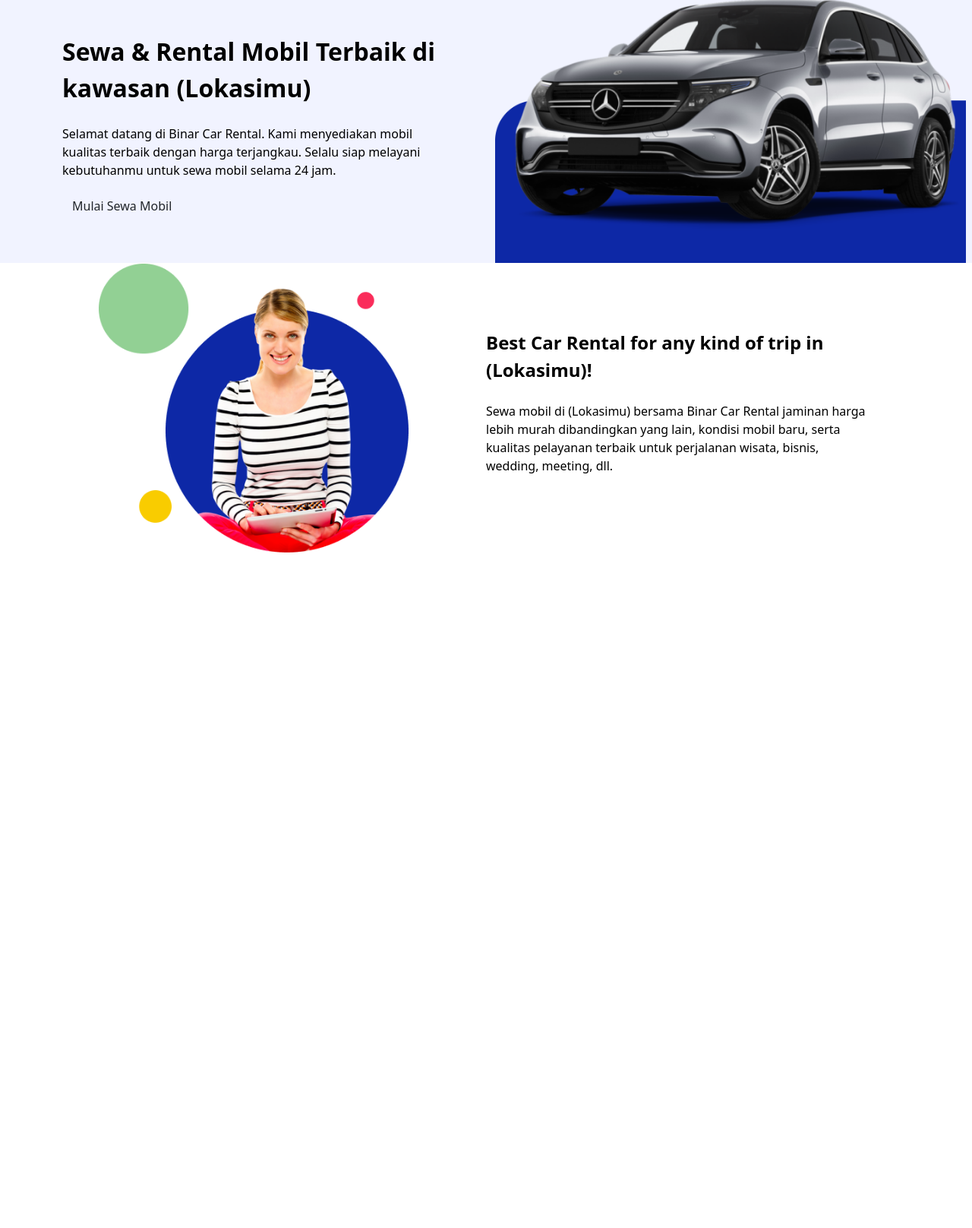
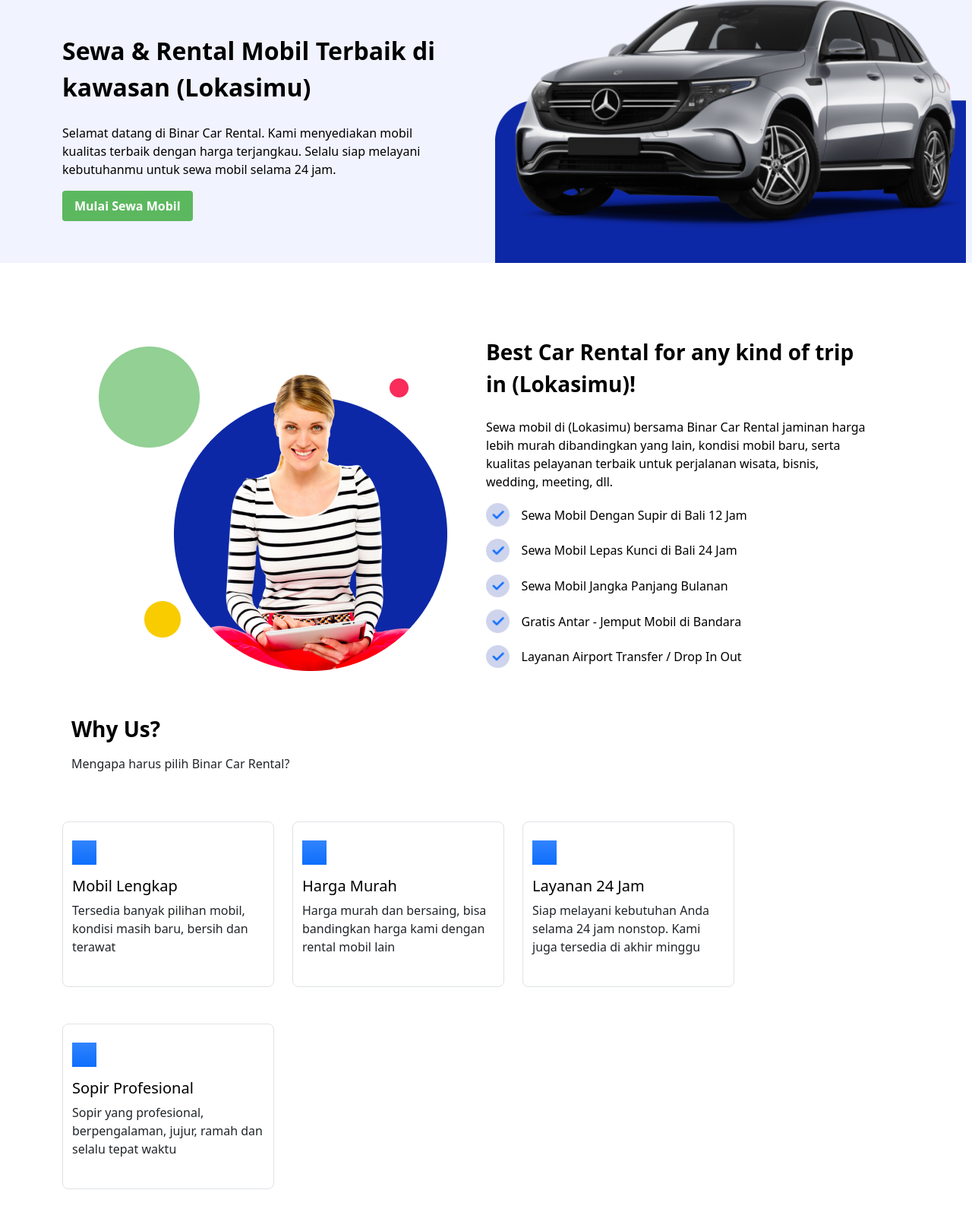
Before and after one commit to ryanlikestocode44/Binar-Challenges, a plain HTML site: page index.html in a window 1280 px wide. Shown: the part 108-1724 px from the top of the page at 76% size. Before the commit the page ends 835 px from the top, so only its background shows below. Drawn offline with nearby package versions, Linux system fonts and the light colour scheme.

Commit message:
Huge changes to index.html and custom.css

```diff
--- a/custom.css
+++ b/custom.css
@@ -1,15 +1,53 @@
+:root {
+  --heading: #F1F3FF;
+  --btn-font-weight: 600;
+  --btn-color: white;
+  --btn-bg: #5CB85F;
+  --btn-hover-bg: #449b47;
+  --btn-hover-color: white;
+  --btn-focus-shadow-rgb: #377f3a;
+  --btn-active-color: white;
+  --btn-active-bg: #377f3a;
+  --primary: #0D28A6;
+}
+
 .bg-heading {
-  background-color: #F1F3FF;
+  background-color: var(--heading);
+}
+
+.btn-button {
+  background-color: var(--btn-bg);
+  font-weight: var(--btn-font-weight);
+  color: var(--btn-color);
+  border-radius: .25rem;
+  border: none;
+  padding: 0 1rem;
+}
+.btn-button:hover {
+  background-color: var(--btn-hover-bg);
+  color: var(--btn-hover-color);
+}
+.btn-button:active {
+  background-color: var(--btn-active-bg);
+  color: var(--btn-active-color);
+}
+.btn-button:focus {
+  box-shadow: 0 0 0 0.2rem rgba(var(--btn-focus))
+}
+
+.mb-7 {
+  margin-bottom: 6rem;
 }
 
 .ms-n5 {
   margin-left: -4rem;
 }
 
-.bg-button {
-  background-color: #5CB85F;
-}
 
 .ms-50 {
   margin-left: 5rem;
 }
+
+.w-6 {
+  width: 6%;
+}
--- a/index.html
+++ b/index.html
@@ -8,7 +8,7 @@
 	<link href="https://cdn.jsdelivr.net/npm/bootstrap@5.3.3/dist/css/bootstrap.min.css" rel="stylesheet" integrity="sha384-QWTKZyjpPEjISv5WaRU9OFeRpok6YctnYmDr5pNlyT2bRjXh0JMhjY6hW+ALEwIH" crossorigin="anonymous">
 </head>
 <body class="overflow-x-hidden">
-	<header class="bg-heading">
+	<header class="bg-heading mb-7">
 		<section class="container">
 			<nav class="d-flex flex-wrap justify-content-center py-3 mb-4">
 				<a href="/" class="d-flex align-items-center mb-3 mb-md-0 me-md-auto link-body-emphasis text-decoration-none">
@@ -19,7 +19,7 @@
 					<li class="nav-item"><a href="#" class="nav-link text-black">Why Us</a></li>
 					<li class="nav-item"><a href="#" class="nav-link text-black">Testimonial</a></li>
 					<li class="nav-item"><a href="#" class="nav-link text-black">FAQ</a></li>
-					<button type="button" class="btn bg-button text-white">Register</button>
+					<button type="button" class="btn-button">Register</button>
 				</ul>
 			</nav>
 		</section>
@@ -28,7 +28,7 @@
 				<div class="col-md-7 text-black w-50">
 					<h2 class="featurette-heading fw-bold lh-base mb-4">Sewa & Rental Mobil Terbaik di kawasan (Lokasimu)</h2>
 					<p style="width: 90%;" class="lead fs-6 fw-normal">Selamat datang di Binar Car Rental. Kami menyediakan mobil kualitas terbaik dengan harga terjangkau. Selalu siap melayani kebutuhanmu untuk sewa mobil selama 24 jam.</p>
-					<button type="button" class="btn bg-button ">Mulai Sewa Mobil</button>
+					<button type="button" class="btn-button py-2">Mulai Sewa Mobil</button>
 				</div>
 				<div style="width: 50%;">
 					<img src="img/car.png" alt="Car Image" width="620"/>
@@ -39,22 +39,109 @@
 	<main>
 		<section class="container">
 			<section class="d-flex align-items-center justify-content-between px-5 w-100">
-				<div class="col-md-7 order-md-2 text-black" style="width: 50%;">
-					<h4 class="featurette-heading fw-semibold lh-base mb-4">
+				<div class="col-md-7 order-md-2 text-black ms-5" style="width: 50%;">
+					<h3 class="featurette-heading fw-semibold lh-base mb-4">
 						Best Car Rental for any kind of trip in (Lokasimu)!
-					</h4>
+					</h3>
 					<p class="fs-8 fw-normal">Sewa mobil di (Lokasimu) bersama Binar Car Rental jaminan harga lebih murah dibandingkan yang lain, kondisi mobil baru, serta kualitas pelayanan terbaik untuk perjalanan wisata, bisnis, wedding, meeting, dll.</p>
-					<!-- <ul class="list-group">
-						<li class="list-group-item">
-							<p>Sewa Mobil Dengan Supir di Bali 12 Jam</p>
+					<ul class="d-flex flex-column gap-3 p-0">
+						<li class="d-flex align-items-center gap-3">
+							<img src="img/check.png" alt="Circle Check Icon" class="w-6 object-fit-contain">
+							<p class="m-0">Sewa Mobil Dengan Supir di Bali 12 Jam</p>
 						</li>
-					</ul> -->
+						<li class="d-flex align-items-center gap-3">
+							<img src="img/check.png" alt="Circle Check Icon" class="w-6 object-fit-contain">
+							<p class="m-0">Sewa Mobil Lepas Kunci di Bali 24 Jam</p>
+						</li>
+						<li class="d-flex align-items-center gap-3">
+							<img src="img/check.png" alt="Circle Check Icon" class="w-6 object-fit-contain">
+							<p class="m-0">Sewa Mobil Jangka Panjang Bulanan</p>
+						</li>
+						<li class="d-flex align-items-center gap-3">
+							<img src="img/check.png" alt="Circle Check Icon" class="w-6 object-fit-contain">
+							<p class="m-0">Gratis Antar - Jemput Mobil di Bandara</p>
+						</li>
+						<li class="d-flex align-items-center gap-3">
+							<img src="img/check.png" alt="Circle Check Icon" class="w-6 object-fit-contain">
+							<p class="m-0">Layanan Airport Transfer / Drop In Out</p>
+						</li>
+					</ul>
 				</div>
 
-				<div style="width: 40%;">
+				<div style="width: 45%;">
 					<img src="img/service.png" alt="Service Image" class="w-100"/>
 				</div>
 			</section>
+		</section>
+
+		<section class="container px-4 py-5" id="featured-3">
+			<h3 class="pb-2 fw-semibold text-black">Why Us?</h3>
+			<p class="fs-8 fw-normal">Mengapa harus pilih Binar Car Rental?</p>
+
+			<div class="row g-4 py-5 row-cols-1 row-cols-lg-3 gap-4">
+			  <div class="feature col py-4 border rounded-3 w-25">
+				<div class="feature-icon d-inline-flex align-items-center justify-content-center text-bg-primary bg-gradient fs-2 mb-3">
+				  <svg class="bi" width="1em" height="1em"><use xlink:href="#collection"></use></svg>
+				</div>
+				<h3 class="fs-5 text-body-emphasis">Mobil Lengkap</h3>
+				<p class="fs-6">Tersedia banyak pilihan mobil, kondisi masih baru, bersih dan terawat</>
+			  </div>
+
+			  <div class="feature col py-4 border rounded-3 w-25">
+				<div class="feature-icon d-inline-flex align-items-center justify-content-center text-bg-primary bg-gradient fs-2 mb-3">
+				  <svg class="bi" width="1em" height="1em"><use xlink:href="#people-circle"></use></svg>
+				</div>
+				<h3 class="fs-5 text-body-emphasis">Harga Murah</h3>
+				<p class="fs-6">Harga murah dan bersaing, bisa bandingkan harga kami dengan rental mobil lain</p>
+			  </div>
+
+			  <div class="feature col py-4 border rounded-3 w-25">
+				<div class="feature-icon d-inline-flex align-items-center justify-content-center text-bg-primary bg-gradient fs-2 mb-3">
+				  <svg class="bi" width="1em" height="1em"><use xlink:href="#toggles2"></use></svg>
+				</div>
+				<h3 class="fs-5 text-body-emphasis">Layanan 24 Jam</h3>
+				<p class="fs-6">Siap melayani kebutuhan Anda selama 24 jam nonstop. Kami juga tersedia di akhir minggu</p>
+			  </div>
+
+			  <div class="feature col py-4 border rounded-3 w-25">
+				<div class="feature-icon d-inline-flex align-items-center justify-content-center text-bg-primary bg-gradient fs-2 mb-3">
+				  <svg class="bi" width="1em" height="1em"><use xlink:href="#toggles2"></use></svg>
+				</div>
+				<h3 class="fs-5 text-body-emphasis">Sopir Profesional</h3>
+				<p class="fs-6">Sopir yang profesional, berpengalaman, jujur, ramah dan selalu tepat waktu</p>
+			  </div>
+			</div>
+		</section>
+
+		<section class="container">
+			<div class="px-4 py-5 my-5 text-center">
+				<h1 class="display-5 fw-bold text-body-emphasis">Centered hero</h1>
+				<div class="col-lg-6 mx-auto">
+				  <p class="lead mb-4">Quickly design and customize responsive mobile-first sites with Bootstrap, the world’s most popular front-end open source toolkit, featuring Sass variables and mixins, responsive grid system, extensive prebuilt components, and powerful JavaScript plugins.</p>
+				</div>
+			</div>
+
+			<div id="carouselExampleAutoplaying" class="carousel slide" data-bs-ride="carousel">
+				<div class="carousel-inner">
+					<div class="carousel-item active">
+						<img src="..." class="d-block w-100" alt="...">
+					</div>
+					<div class="carousel-item">
+						<img src="..." class="d-block w-100" alt="...">
+					</div>
+					<div class="carousel-item">
+						<img src="..." class="d-block w-100" alt="...">
+					</div>
+				</div>
+				<button class="carousel-control-prev" type="button" data-bs-target="#carouselExampleAutoplaying" data-bs-slide="prev">
+					<span class="carousel-control-prev-icon" aria-hidden="true"></span>
+					<span class="visually-hidden">Previous</span>
+				</button>
+				<button class="carousel-control-next" type="button" data-bs-target="#carouselExampleAutoplaying" data-bs-slide="next">
+					<span class="carousel-control-next-icon" aria-hidden="true"></span>
+					<span class="visually-hidden">Next</span>
+				</button>
+			</div>
 		</section>
 	</main>
 	<footer></footer>
```
Also changed, not shown: img/check.png (added).
